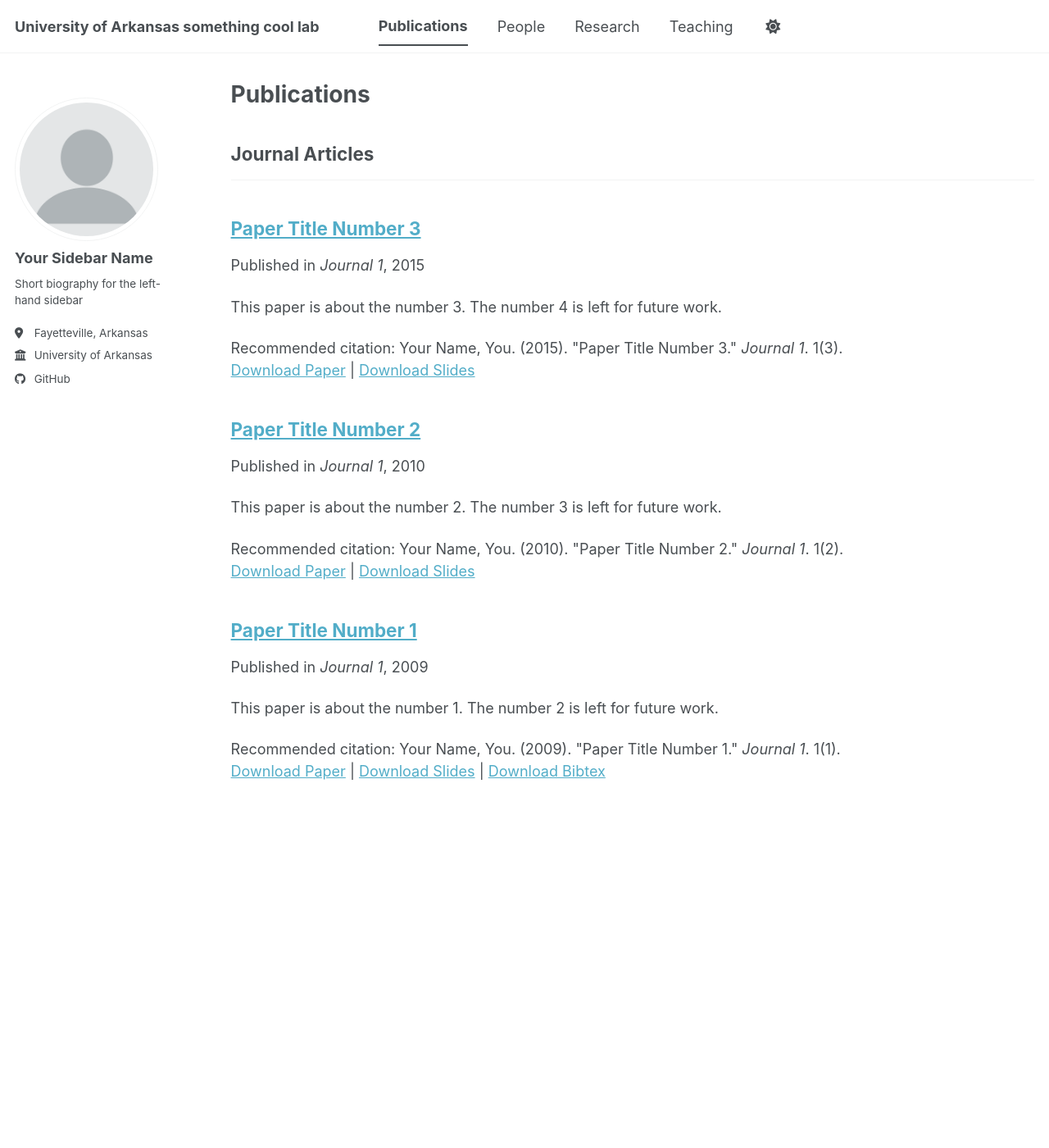
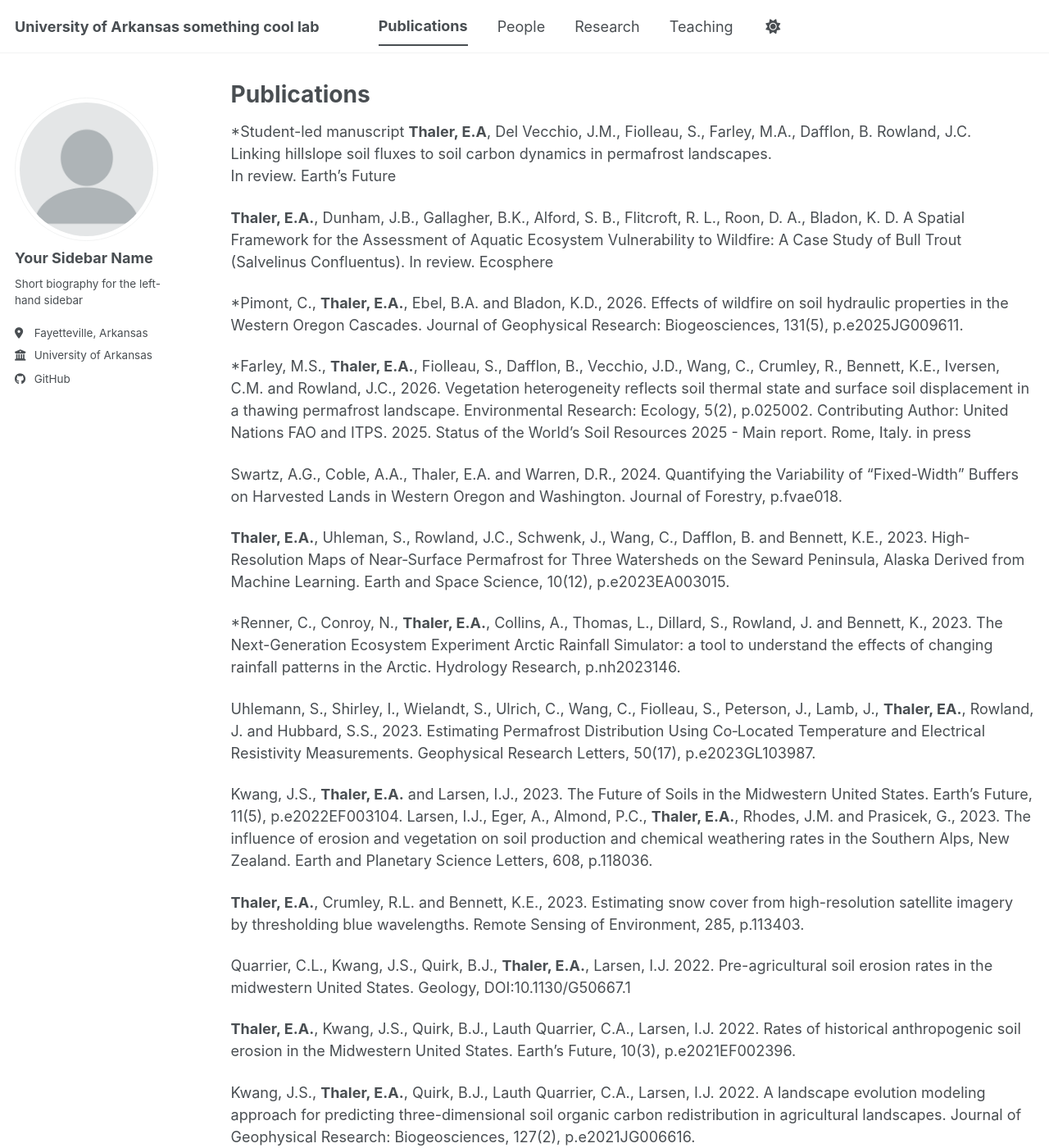
Before and after one commit to UARKGeomorph/UARKgeomorph.github.io, a Jekyll site: the page built from _pages/publications.md, in a window 1280 px wide and 1400 px high. Shown: the whole window at 82% size. Built offline with Jekyll 4.4.1, drawn with Linux system fonts in a browser that asks for light colours; a style sheet for code colours, icons or effects is not loaded; some of the changed text lies outside the part shown.

Commit message:
updates to publications, research, and teaching pages

```diff
--- /dev/null
+++ b/_pages/publications.md
@@ -0,0 +1,50 @@
+---
+layout: archive
+title: "Publications"
+permalink: /publications/
+author_profile: true
+---
+
+*Student-led manuscript
+**Thaler, E.A**, Del Vecchio, J.M., Fiolleau, S., Farley, M.A., Dafflon, B. Rowland, J.C. <br> Linking hillslope soil fluxes to soil carbon dynamics in permafrost landscapes. <br> In review. Earth’s Future
+
+**Thaler, E.A.**, Dunham, J.B., Gallagher, B.K., Alford, S. B., Flitcroft, R. L., Roon, D. A., Bladon, K. D. A Spatial Framework for the Assessment of Aquatic Ecosystem Vulnerability to Wildfire: A Case Study of Bull Trout (Salvelinus Confluentus). In review. Ecosphere
+
+*Pimont, C., **Thaler, E.A.**, Ebel, B.A. and Bladon, K.D., 2026. Effects of wildfire on soil hydraulic properties in the Western Oregon Cascades. Journal of Geophysical Research: Biogeosciences, 131(5), p.e2025JG009611.
+
+*Farley, M.S., **Thaler, E.A.**, Fiolleau, S., Dafflon, B., Vecchio, J.D., Wang, C., Crumley, R., Bennett, K.E., Iversen, C.M. and Rowland, J.C., 2026. Vegetation heterogeneity reflects soil thermal state and surface soil displacement in a thawing permafrost landscape. Environmental Research: Ecology, 5(2), p.025002.
+Contributing Author: United Nations FAO and ITPS. 2025. Status of the World’s Soil Resources 2025 - Main report. Rome, Italy. in press
+
+Swartz, A.G., Coble, A.A., Thaler, E.A. and Warren, D.R., 2024. Quantifying the Variability of “Fixed-Width” Buffers on Harvested Lands in Western Oregon and Washington. Journal of Forestry, p.fvae018.
+
+**Thaler, E.A.**, Uhleman, S., Rowland, J.C., Schwenk, J., Wang, C., Dafflon, B. and Bennett, K.E., 2023. High‐Resolution Maps of Near‐Surface Permafrost for Three Watersheds on the Seward Peninsula, Alaska Derived from Machine Learning. Earth and Space Science, 10(12), p.e2023EA003015.
+
+*Renner, C., Conroy, N., **Thaler, E.A.**, Collins, A., Thomas, L., Dillard, S., Rowland, J. and Bennett, K., 2023. The Next-Generation Ecosystem Experiment Arctic Rainfall Simulator: a tool to understand the effects of changing rainfall patterns in the Arctic. Hydrology Research, p.nh2023146.
+
+Uhlemann, S., Shirley, I., Wielandt, S., Ulrich, C., Wang, C., Fiolleau, S., Peterson, J., Lamb, J., **Thaler, EA.**, Rowland, J. and Hubbard, S.S., 2023. Estimating Permafrost Distribution Using Co‐Located Temperature and Electrical Resistivity Measurements. Geophysical Research Letters, 50(17), p.e2023GL103987.
+
+Kwang, J.S., **Thaler, E.A.** and Larsen, I.J., 2023. The Future of Soils in the Midwestern United States. Earth's Future, 11(5), p.e2022EF003104.
+Larsen, I.J., Eger, A., Almond, P.C., **Thaler, E.A.**, Rhodes, J.M. and Prasicek, G., 2023. The influence of erosion and vegetation on soil production and chemical weathering rates in the Southern Alps, New Zealand. Earth and Planetary Science Letters, 608, p.118036.
+
+**Thaler, E.A.**, Crumley, R.L. and Bennett, K.E., 2023. Estimating snow cover from high-resolution satellite imagery by thresholding blue wavelengths. Remote Sensing of Environment, 285, p.113403.
+
+Quarrier, C.L., Kwang, J.S., Quirk, B.J., **Thaler, E.A.**, Larsen, I.J. 2022. Pre-agricultural soil erosion rates in the midwestern United States. Geology, DOI:10.1130/G50667.1
+
+**Thaler, E.A.**, Kwang, J.S., Quirk, B.J., Lauth Quarrier, C.A., Larsen, I.J. 2022. Rates of historical anthropogenic soil erosion in the Midwestern United States. Earth's Future, 10(3), p.e2021EF002396.
+
+Kwang, J.S., **Thaler, E.A.**, Quirk, B.J., Lauth Quarrier, C.A., Larsen, I.J. 2022. A landscape evolution modeling approach for predicting three-dimensional soil organic carbon redistribution in agricultural landscapes. Journal of Geophysical Research: Biogeosciences, 127(2), p.e2021JG006616.
+
+**Thaler, E.A., Larsen**, I.J. and Yu, Q., 2021. The extent of soil loss across the US Corn Belt. Proceedings of the National Academy of Sciences, 118(8).
+
+**Thaler, E. A.**, Larsen, I.J. and Yu, Q. A New Index for Remote Sensing of Soil Organic Carbon Based Solely on Visible Wavelengths. Soil Science Society of America Journal 83.5 (2019): 1443-1450.
+
+Ficco K.K., **Thaler E.A.**, Van Brahana J., Ficco M., Helms T. 2019. Strength and Limitations of Karst Groundwater Vulnerability Mapping Methodologies. In: Younos T., Schreiber M., Kosič Ficco K. (eds) Karst Water Environment. The Handbook of Environmental Chemistry, vol 68. Springer, Cham. https://doi.org/10.1007/978-3-319-77368- 1_4
+
+Perne, M, Covington, M.D., **Thaler, E.A.**, and Myre, J.M. 2017.
+Steady state, erosional continuity, and the topography of landscaped developed
+in layered rocks. Earth Surf. Dynamics, 5, 1-16. Doi:10.5194/esurf-5-1-2017.
+
+Keen-Zebert, A., Shepherd, S., Hudson, M., **Thaler, E. A.** 2017. The Effect of Lithology on Valley Width, Terrace Distribution, and Coarse Sediment Provenance In a Tectonically Stable Catchment with Flat-Lying Stratigraphy. Earth Surface
+Processes and Landforms, doi: 10.1002/esp/4116.
+
+**Thaler, E. A.** and M. D. Covington. 2016. The Influence of Sandstone Caprock Material on Bedrock Channel Steepness within a Tectonically Passive Setting: Buffalo National River Basin, Arkansas, USA. Journal of Geophysical Research: Earth Surface 121 (9): 1635-1650.
```
Also changed, not shown: _pages/research.md (+1 -1 lines), _pages/teaching.md (+4 -4 lines).
